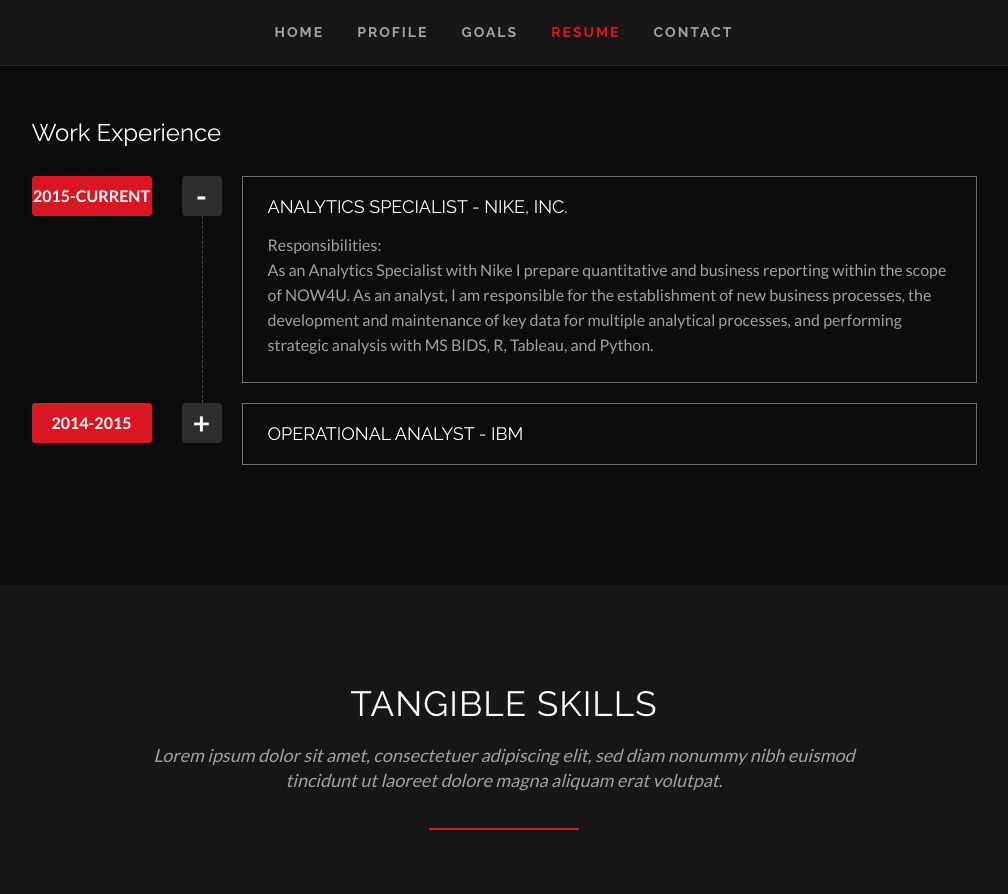
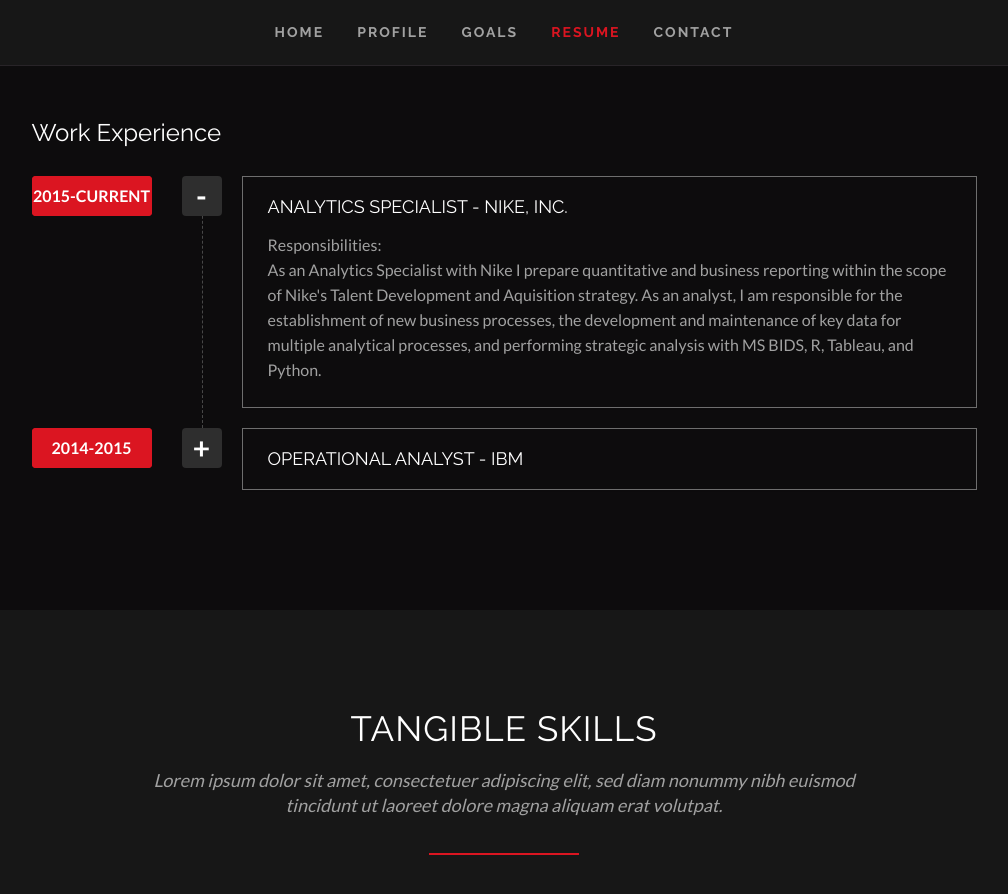
Before and after one commit to clearcareer/AndrewHopp, a Jekyll site: the page built from index.html, in a window 1280 px wide and 900 px high, scrolled down 2863 px. Shown: the top 894 px of the window, without its empty margins (136-1144 px from the left). Built offline with Jekyll 4.4.1, drawn with Linux system fonts in a browser that asks for light colours; some web fonts are replaced.

Commit message:
Updated '/index.html' via CloudCannon

```diff
--- a/index.html
+++ b/index.html
@@ -42,7 +42,7 @@
     years: 2015-Current
     position: Analytics Specialist
     company: 'Nike, Inc.'
-    description: 'As an Analytics Specialist with Nike I prepare quantitative and business reporting within the scope of NOW4U. As an analyst, I am responsible for the establishment of new business processes, the development and maintenance of key data for multiple analytical processes, and performing strategic analysis with MS BIDS, R, Tableau, and Python.'
+    description: "As an Analytics Specialist with Nike I prepare quantitative and business reporting within the scope of Nike's Talent Development and Aquisition strategy. As an analyst, I am responsible for the establishment of new business processes, the development and maintenance of key data for multiple analytical processes, and performing strategic analysis with MS BIDS, R, Tableau, and Python."
   - number: 2
     years: 2014-2015
     position: Operational Analyst
```
